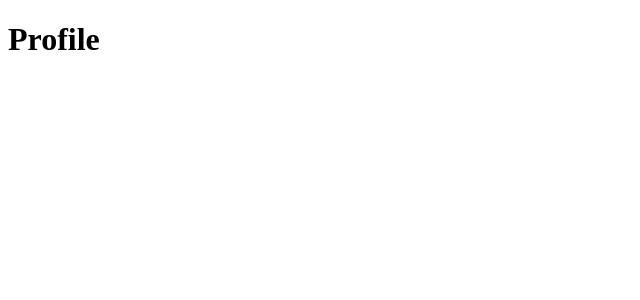
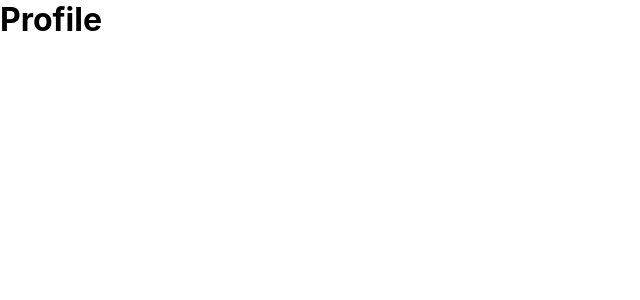
Before and after one commit to MarcosJBM/github-ui-clone, a React (Create React App) app: page / in a window 1280 px wide. Shown: the top 300 px of the page, without its empty margins (0-640 px from the left). Built offline with nearby package versions, Linux system fonts and the light colour scheme.

Commit message:
Added Global Styles

```diff
--- a/src/App.tsx
+++ b/src/App.tsx
@@ -1,8 +1,11 @@
 import { BrowserRouter, Routes, Route } from "react-router-dom";
 
 import Header from "./components/Header";
+
 import Profile from "./pages/Profile";
 import Repo from "./pages/Repo";
+
+import GlobalStyles from "./styles/GlobalStyles";
 
 const App = () => {
   return (
@@ -14,6 +17,8 @@ const App = () => {
         <Route path='/:username/:repo' element={<Repo />} />
       </Routes>
       {/* <Footer /> */}
+
+      <GlobalStyles />
     </BrowserRouter>
   );
 };
--- /dev/null
+++ b/src/styles/GlobalStyles.ts
@@ -0,0 +1,23 @@
+import { createGlobalStyle } from "styled-components";
+
+export default createGlobalStyle`
+ * {
+    margin: 0;
+    padding: 0;
+    box-sizing: border-box;
+  }
+  html {
+    min-height: 100%;
+    background: var(--primary);
+  }
+  *, button, input {
+    border: 0;
+    background: none;
+    font-family: -apple-system,BlinkMacSystemFont,Segoe UI,Helvetica,Arial,sans-serif,Apple Color Emoji,Segoe UI Emoji;
+    color: var(--black);
+    transition: color .2s ease-out;
+  }
+  ul {
+    list-style: none;
+  }
+`;
```
Also changed, not shown: 1 other file (tests, documents, lock files or other folders).
